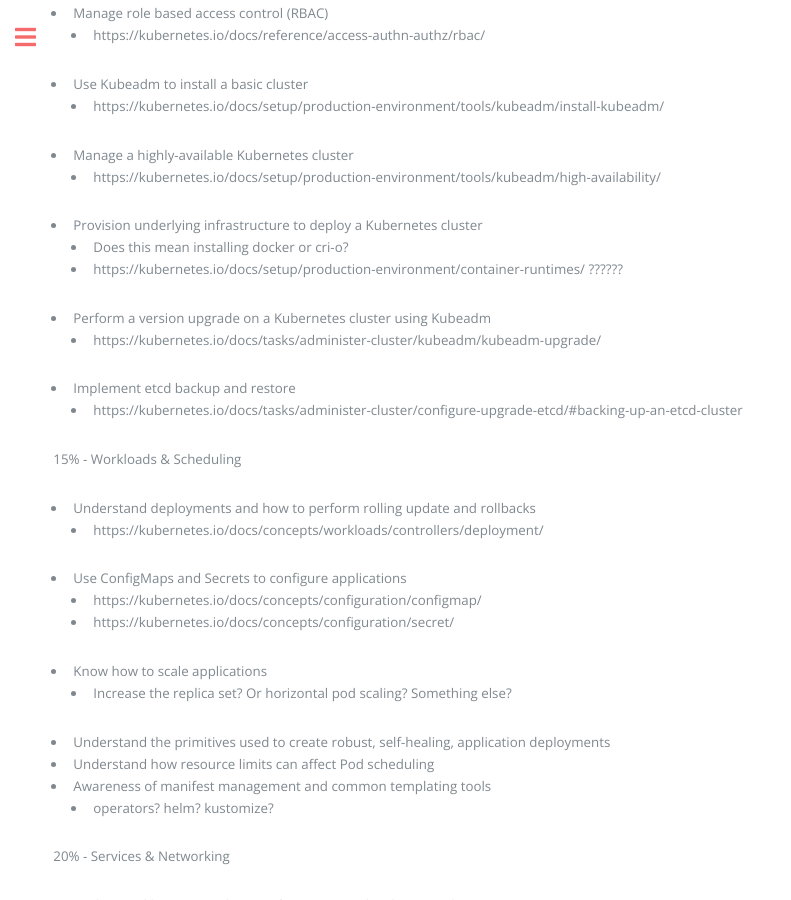
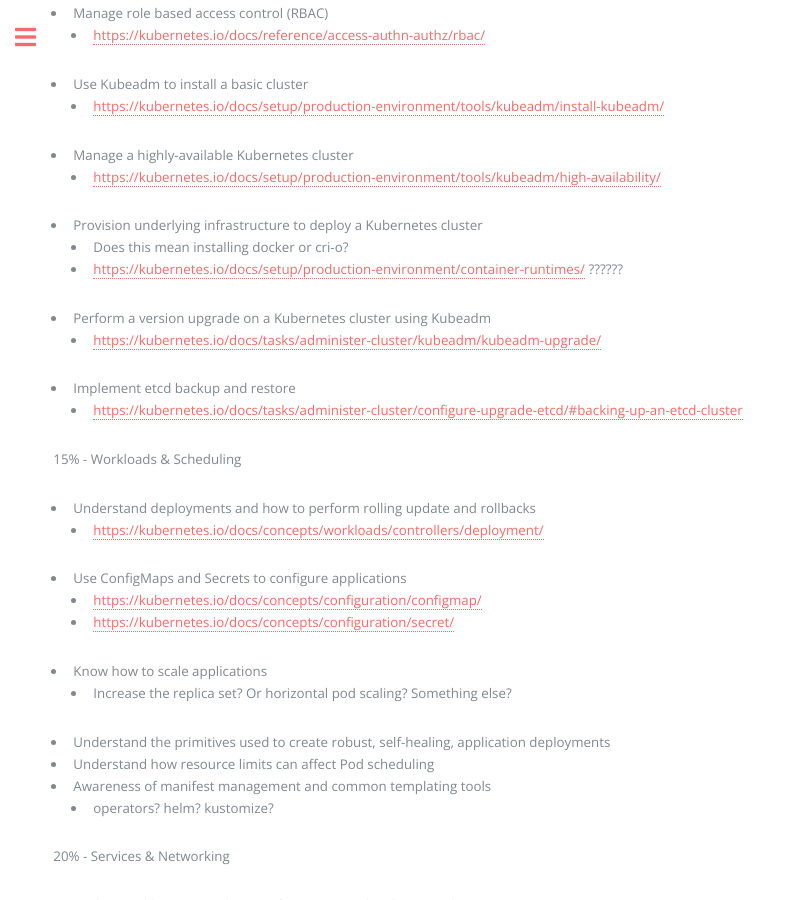
Before and after one commit to majorsilence/Dev, a Jekyll site: the page built from _posts/2022-02-13-kubernetes-cka-prep.md, in a window 1280 px wide and 900 px high, scrolled down 683 px. Shown: the whole window, without its empty margins (0-791 px from the left). Built offline with Jekyll 4.4.1, drawn with Linux system fonts in a browser that asks for light colours; some of the changed lines change nothing that is shown.

Commit message:
links as links

```diff
--- a/_posts/2022-02-13-kubernetes-cka-prep.md
+++ b/_posts/2022-02-13-kubernetes-cka-prep.md
@@ -25,25 +25,25 @@
 
 25% - Cluster Architecture, Installation & Configuration
 * Manage role based access control (RBAC)
-    * https://kubernetes.io/docs/reference/access-authn-authz/rbac/
+    * [https://kubernetes.io/docs/reference/access-authn-authz/rbac/](https://kubernetes.io/docs/reference/access-authn-authz/rbac/)
 * Use Kubeadm to install a basic cluster
-    * https://kubernetes.io/docs/setup/production-environment/tools/kubeadm/install-kubeadm/
+    * [https://kubernetes.io/docs/setup/production-environment/tools/kubeadm/install-kubeadm/](https://kubernetes.io/docs/setup/production-environment/tools/kubeadm/install-kubeadm/)
 * Manage a highly-available Kubernetes cluster
-    * https://kubernetes.io/docs/setup/production-environment/tools/kubeadm/high-availability/
+    * [https://kubernetes.io/docs/setup/production-environment/tools/kubeadm/high-availability/](https://kubernetes.io/docs/setup/production-environment/tools/kubeadm/high-availability/)
 * Provision underlying infrastructure to deploy a Kubernetes cluster
     * Does this mean installing docker or cri-o?
-    * https://kubernetes.io/docs/setup/production-environment/container-runtimes/  ??????
+    * [https://kubernetes.io/docs/setup/production-environment/container-runtimes/](https://kubernetes.io/docs/setup/production-environment/container-runtimes/)  ??????
 * Perform a version upgrade on a Kubernetes cluster using Kubeadm
-    * https://kubernetes.io/docs/tasks/administer-cluster/kubeadm/kubeadm-upgrade/
+    * [https://kubernetes.io/docs/tasks/administer-cluster/kubeadm/kubeadm-upgrade/](https://kubernetes.io/docs/tasks/administer-cluster/kubeadm/kubeadm-upgrade/)
 * Implement etcd backup and restore
-    * https://kubernetes.io/docs/tasks/administer-cluster/configure-upgrade-etcd/#backing-up-an-etcd-cluster
+    * [https://kubernetes.io/docs/tasks/administer-cluster/configure-upgrade-etcd/#backing-up-an-etcd-cluster](https://kubernetes.io/docs/tasks/administer-cluster/configure-upgrade-etcd/#backing-up-an-etcd-cluster)
 
 15% - Workloads & Scheduling
 * Understand deployments and how to perform rolling update and rollbacks
-    * https://kubernetes.io/docs/concepts/workloads/controllers/deployment/
+    * [https://kubernetes.io/docs/concepts/workloads/controllers/deployment/](https://kubernetes.io/docs/concepts/workloads/controllers/deployment/)
 * Use ConfigMaps and Secrets to configure applications
-    * https://kubernetes.io/docs/concepts/configuration/configmap/
-    * https://kubernetes.io/docs/concepts/configuration/secret/
+    * [https://kubernetes.io/docs/concepts/configuration/configmap/](https://kubernetes.io/docs/concepts/configuration/configmap/)
+    * [https://kubernetes.io/docs/concepts/configuration/secret/](https://kubernetes.io/docs/concepts/configuration/secret/)
 * Know how to scale applications
     * Increase the replica set?  Or horizontal pod scaling?  Something else?
 * Understand the primitives used to create robust, self-healing, application deployments
```
